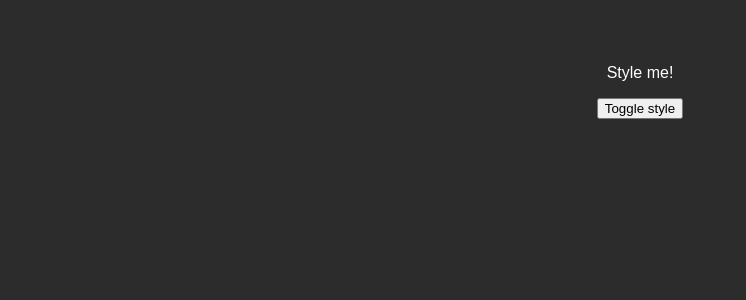
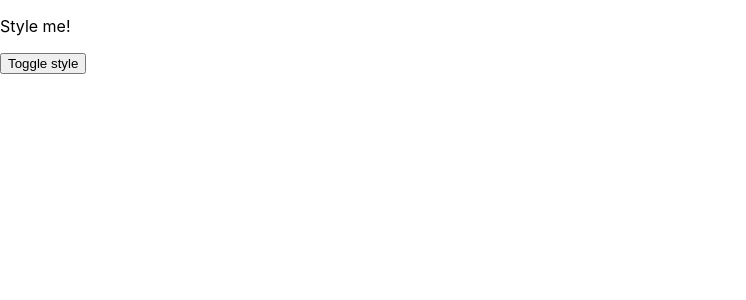
Before and after one commit to sh15fa/react-exercises, a React (Create React App) app: page / in a window 1280 px wide. Shown: the top 300 px of the page, without its empty margins (0-746 px from the left). Built offline with nearby package versions, Linux system fonts and the light colour scheme.

Commit message:
6)exercise12

```diff
--- a/src/App.js
+++ b/src/App.js
@@ -1,16 +1,15 @@
-import React from 'react';
-import './Style.css';
+import React, {useState} from 'react';
 
 // don't change the Component name "App"
 export default function App() {
-    const [isClicked,setIsClicked]=React.useState(false);
-    const clichHandler=()=>{
-        setIsClicked((prev)=>!prev);
+    const [isClicked,setIsClicked] = useState(false);
+    const clickHandler = ()=>{
+        setIsClicked(prev=>!prev)
     }
     return (
         <div>
-            <p style={{color: isClicked ? "red":"white"}}>Style me!</p>
-            <button onClick={clichHandler}>Toggle style</button>
+            <p className={`${isClicked?'active':''}`}>Style me!</p>
+            <button onClick={clickHandler}>Toggle style</button>
         </div>
     );
 }
--- a/src/Style.css
+++ b/src/Style.css
@@ -6,3 +6,10 @@ body {
     color: #959090;
     text-align: center;
 }
+
+.active {
+    background-color: orange;
+    padding: 0.5rem;
+    border-radius: 4px;
+    color: black;
+}
```
